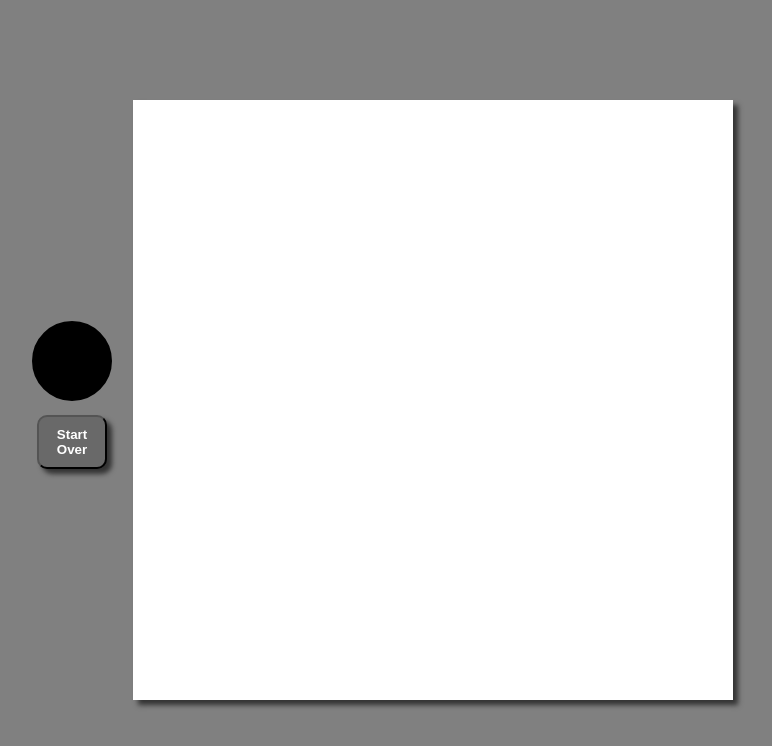
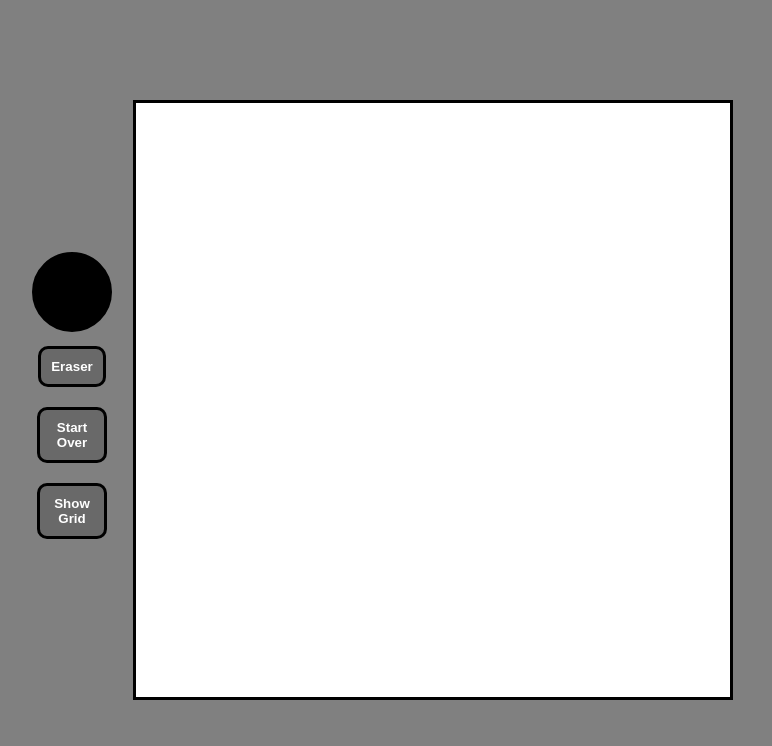
Before and after one commit to coolsitebiz/etchasketch, a plain HTML site: page index.html in a window 1280 px wide. Shown: the whole page, without its empty margins (260-1032 px from the left). Drawn offline with Linux system fonts and the light colour scheme.

Commit message:
Add eraser and grodline toggle

```diff
--- a/index.html
+++ b/index.html
@@ -19,7 +19,9 @@
             oninput="setColor(this.value, this)"
           />
         </div>
+        <button id="eraserButton" onclick="setColor('white', this)">Eraser</button>
         <button id="newGridButton" onclick="newGrid()">Start Over</button>
+        <button onclick="showGridLines()">Show Grid</button>
       </div>
     </div>
     <script>
--- a/scripts.js
+++ b/scripts.js
@@ -1,5 +1,6 @@
 let color = "black";
 let mouseDown = false;
+let gridLines = false;
 
 window.addEventListener("mousedown", (e) => {
   mouseDown = true;
@@ -31,14 +32,20 @@ function makeGrid(dimension) {
 
   for (let i = 0; i < dimension * dimension; i++) {
     let cell = document.createElement("div");
+    cell.className = "cell";
     cell.style.backgroundColor = "white";
     cell.style.userSelect = "none";
+
+    if (gridLines) {
+      cell.classList.add("gridLines");
+    }
+
     cell.addEventListener("mousedown", (e) => {
       changeColor(e, color);
     });
     cell.addEventListener("mouseover", (e) => {
         if(mouseDown) {
-            draw(mouseDown, e);
+            draw(e);
         }
 
     });
@@ -59,7 +66,7 @@ function newGrid() {
   makeGrid(dimension);
 }
 
-function draw(mouseDown, e) {
+function draw(e) {
     changeColor(e, color);
 }
 
@@ -71,3 +78,11 @@ function destroyGrid() {
 function changeColor(obj, color) {
   obj.target.style.backgroundColor = color;
 }
+
+function showGridLines() {
+  let cells = document.querySelectorAll(".cell");
+  cells.forEach((cell) => {
+    cell.classList.toggle("gridLines");
+  })
+  gridLines = !gridLines;
+}
--- a/styles.css
+++ b/styles.css
@@ -22,7 +22,7 @@ body {
   width: 600px;
   height: 600px;
   display: grid;
-  box-shadow: 5px 5px 5px #333;
+  border: 3px solid black;
 }
 
 #colors {
@@ -48,6 +48,10 @@ body {
   -webkit-appearance: none;
 }
 
+.gridLines {
+  border: 1px dotted gray;
+}
+
 #colorPicker::-webkit-color-swatch-wrapper {
   padding: 0;
   margin: 0;
@@ -58,17 +62,22 @@ body {
   border-radius: 50%;
 }
 
-#newGridButton {
+button {
   margin: 10px;
   align-self: center;
   justify-self: center;
   padding: 10px;
   border-radius: 10px;
-  box-shadow: 5px 5px 5px #333;
+  border: 3px solid black;
   background-color: dimgray;
   color: white;
   font-weight: bold;
   cursor: pointer;
+}
+
+button:active {
+  background-color: lightgrey;
+  transition: .01s ease-in;
 }
 
 .highlighted {
```
